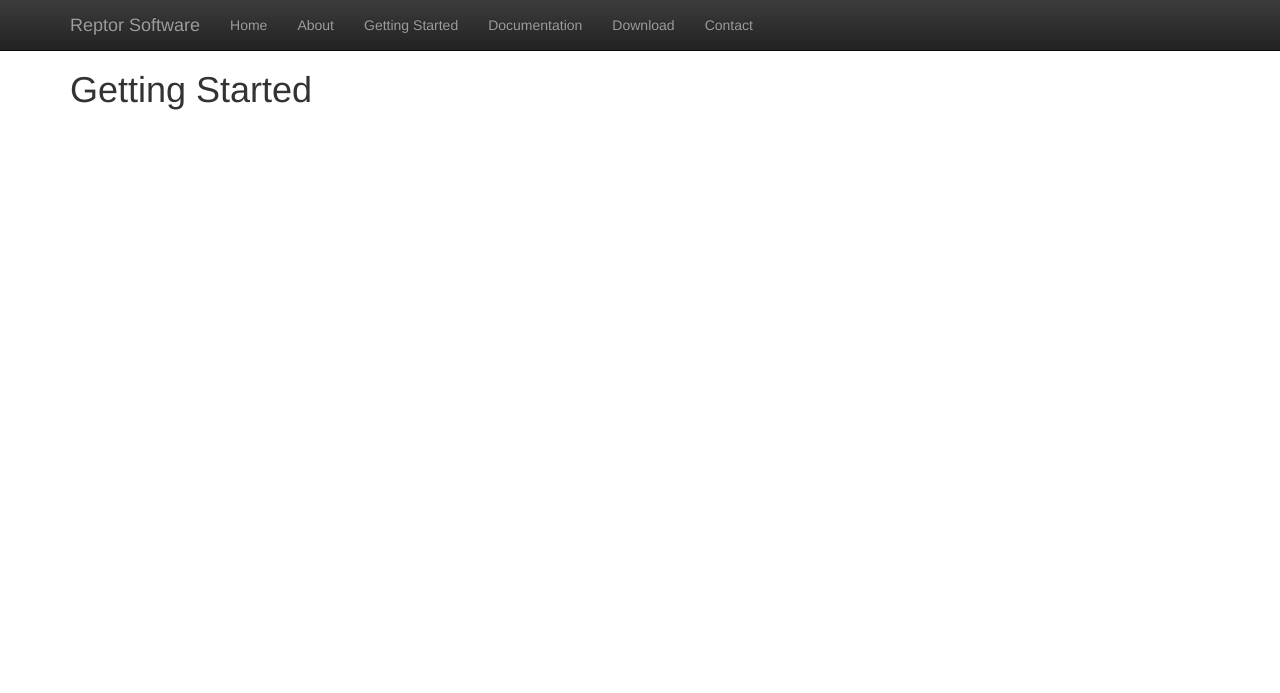
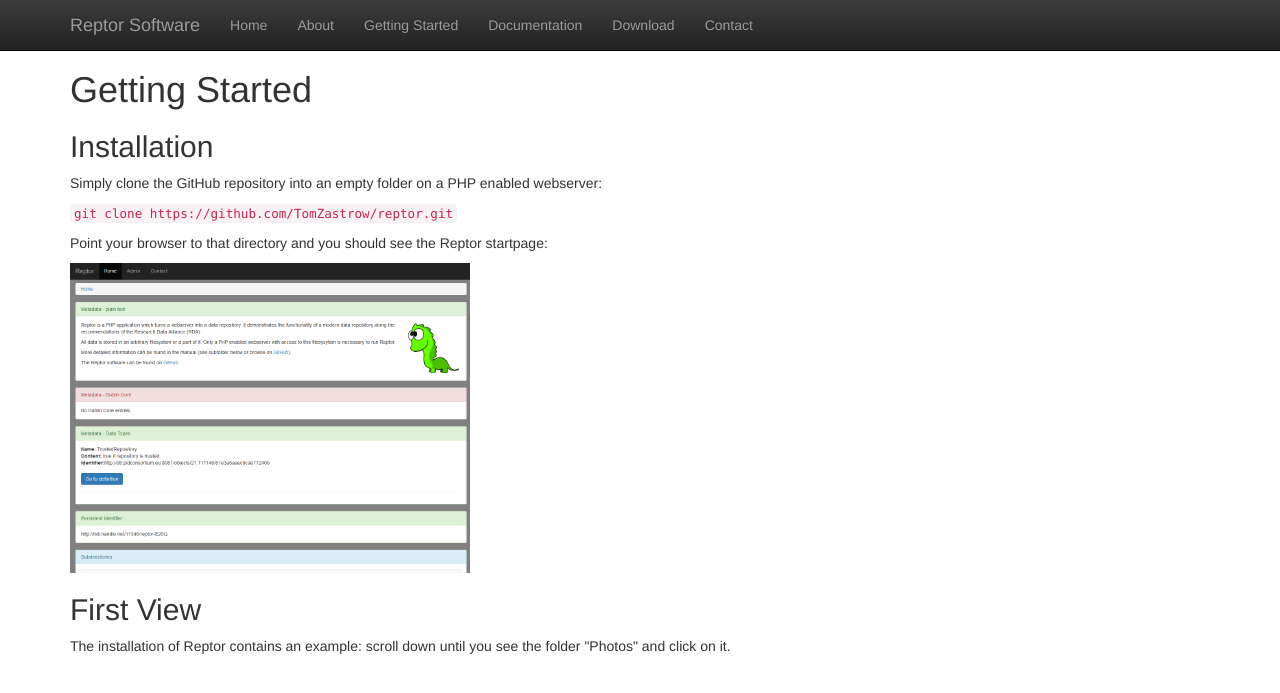
Before and after one commit to TomZastrow/reptor-webpage, a PHP site: page /gettingStarted.php in a window 1280 px wide. Shown: the top 693 px of the page. Run offline with PHP 8.4, Linux system fonts and the light colour scheme.

Commit message:
Small changes

```diff
--- a/gettingStarted.php
+++ b/gettingStarted.php
@@ -17,7 +17,24 @@
         ?>
         <div class="container theme-showcase" role="main" style="margin-top:50px;">
             <h1>Getting Started</h1>
-
+            <h2>Installation</h2>
+            <p>
+                Simply clone the GitHub repository into an empty folder on a PHP enabled webserver:
+            </p>
+                <p>
+                    <code>git clone https://github.com/TomZastrow/reptor.git</code>
+                </p>
+                <p>
+                Point your browser to that directory and you should see the Reptor startpage:
+                </p>
+                <p>
+                <img src="images/reptorScreenshot.png" />
+                </p>
+            </p>
+            <h2>First View</h2>
+            <p>
+                The installation of Reptor contains an example: scroll down until you see the folder "Photos" and click on it.
+            </p>
 
         </div> <!-- /container -->
         <?php
```
Also changed, not shown: images/reptorScreenshot.png (added).
